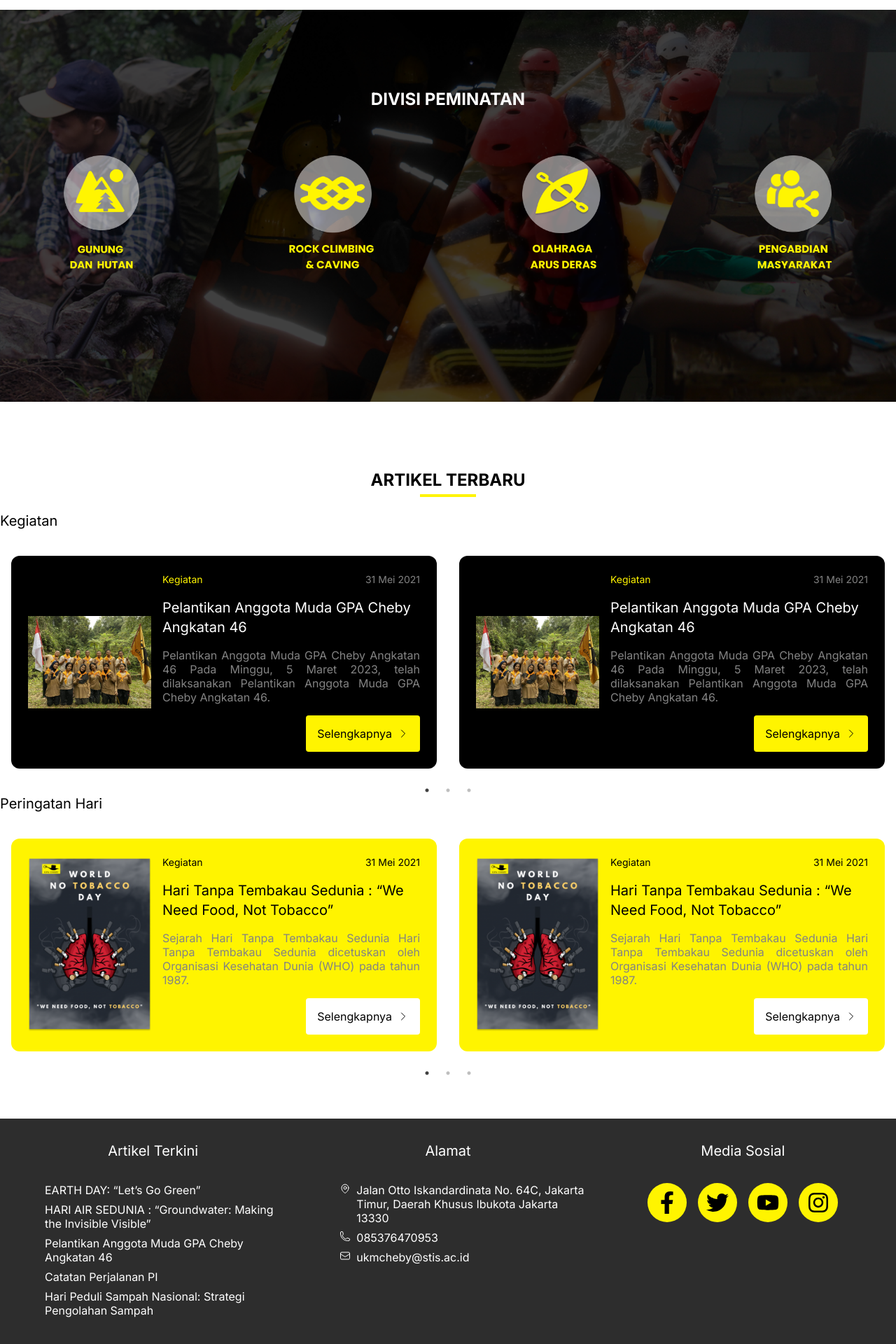
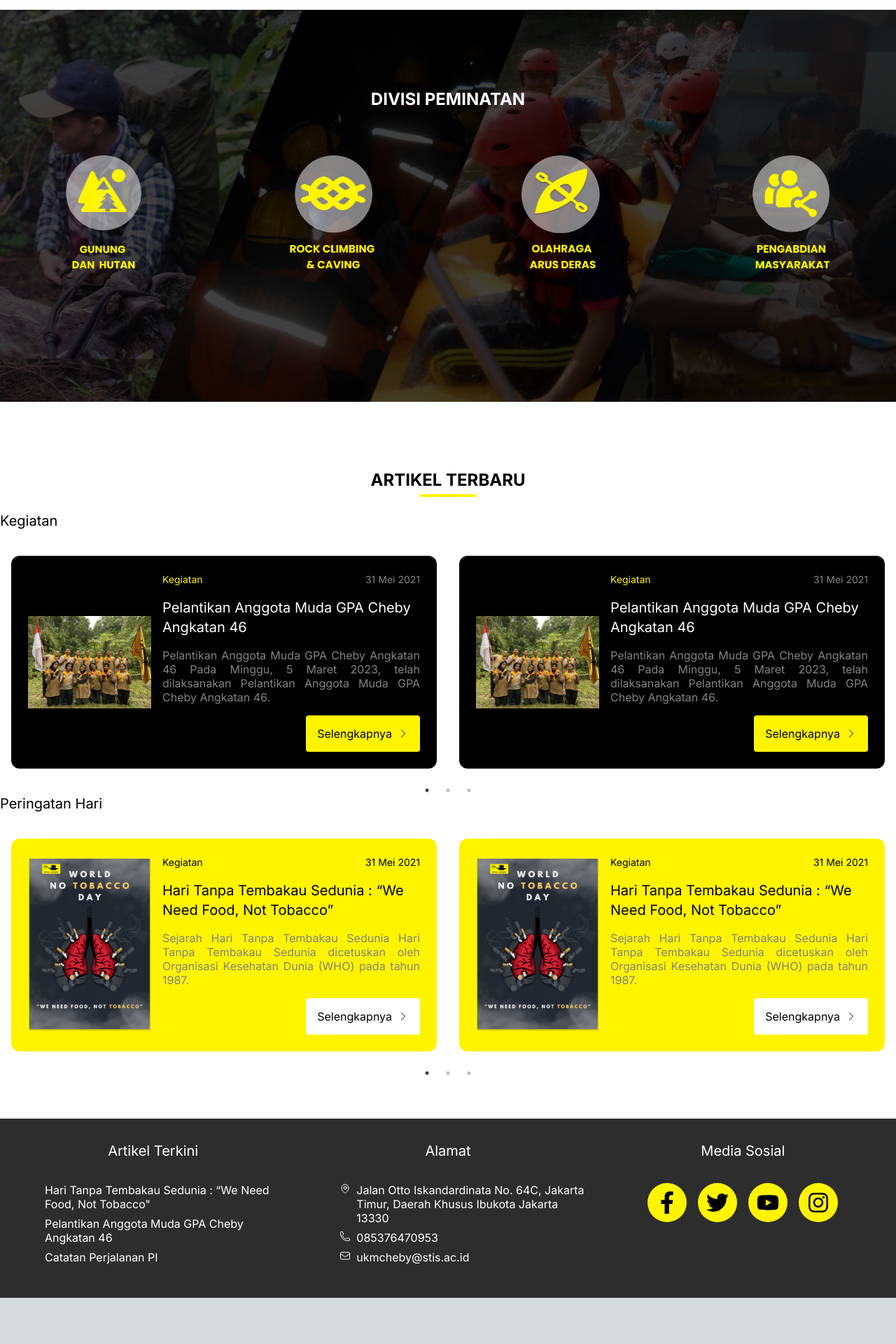
Before and after one commit to muhammadhanief/gpacheby_imk, a Next.js app: page / in a window 1280 px wide. Shown: the part 1362-3282 px from the top of the page at 70% size. After the commit the page ends 3216 px from the top, so only its background shows below. Built offline with nearby package versions, Linux system fonts and the light colour scheme.

Commit message:
done footer dan clickable divisi

```diff
--- a/components/footer.tsx
+++ b/components/footer.tsx
@@ -16,23 +16,15 @@ const Footer = () => {
           <ul className="list-none flex flex-col gap-2">
             <li>
               <Link
+                href={"/artikel/hari_penting/children_hari_penting"}
                 className="text-white hover:text-cheby hover:no-underline"
-                href={"/"}
               >
-                EARTH DAY: “Let’s Go Green”
+                Hari Tanpa Tembakau Sedunia : “We Need Food, Not Tobacco"
               </Link>
             </li>
             <li>
               <Link
-                href={"/"}
-                className="text-white hover:text-cheby hover:no-underline"
-              >
-                HARI AIR SEDUNIA : “Groundwater: Making the Invisible Visible”
-              </Link>
-            </li>
-            <li>
-              <Link
-                href={"/"}
+                href={"/artikel/kegiatan/children_kegiatan"}
                 className="text-white hover:text-cheby hover:no-underline"
               >
                 Pelantikan Anggota Muda GPA Cheby Angkatan 46
@@ -40,18 +32,10 @@ const Footer = () => {
             </li>
             <li>
               <Link
-                href={"/"}
+                href={"/catatan_perjalanan"}
                 className="text-white hover:text-cheby hover:no-underline"
               >
                 Catatan Perjalanan PI
-              </Link>
-            </li>
-            <li>
-              <Link
-                href={"/"}
-                className="text-white hover:text-cheby hover:no-underline"
-              >
-                Hari Peduli Sampah Nasional: Strategi Pengolahan Sampah
               </Link>
             </li>
           </ul>
--- a/components/landing-page/peminatan.tsx
+++ b/components/landing-page/peminatan.tsx
@@ -7,6 +7,7 @@ import RCC from "../../public/lambang-divisi/Rock Climbing.png";
 import Slider from "react-slick";
 import styled from "styled-components";
 import { ChevronRightIcon, ChevronLeftIcon } from "@heroicons/react/24/outline";
+import Link from "next/link";
 
 const Peminatan = () => {
   const SliderWrapper = styled.div`
@@ -84,18 +85,22 @@ const Peminatan = () => {
     {
       name: "Gunung",
       image: GH,
+      href: "tentang_kami/divisi/gunung-hutan",
     },
     {
       name: "Rock Climbing",
       image: RCC,
+      href: "tentang_kami/divisi/rcc",
     },
     {
       name: "Arus Deras",
       image: Orad,
+      href: "/tentang_kami/divisi/orad",
     },
     {
       name: "Pengmas",
       image: Pengmas,
+      href: "tentang_kami/divisi/pengabdian-masyarakat",
     },
   ];
 
@@ -125,10 +130,7 @@ const Peminatan = () => {
           <div className="hidden md:block">
             <div className="flex flex-col md:flex-row mx-auto gap-10 items-center  justify-center mt-16">
               {PENGURUS.map((pengurus) => (
-                // <div
-                //   className="bg-cheby/50 rounded-xl flex flex-col gap-6 w-48 px-6 py-12"
-                //   key={pengurus.name}
-                // >
+                <Link key={pengurus.name} href={pengurus.href}>
                   <div
                     key={pengurus.name}
                     className="aspect-video mx-auto relative shrink-0 w-72"
@@ -144,6 +146,7 @@ const Peminatan = () => {
                       }}
                     />
                   </div>
+                </Link>
                 // </div>
               ))}
             </div>
@@ -153,6 +156,7 @@ const Peminatan = () => {
             <div className="mt-16 ">
               <Slider {...settings}>
                 {PENGURUS.map((pengurus) => (
+                  <Link key={pengurus.name} href={pengurus.href}>
                     <div
                       key={pengurus.name}
                       className="aspect-video mx-auto relative shrink-0 w-72"
@@ -168,6 +172,8 @@ const Peminatan = () => {
                         }}
                       />
                     </div>
+                  </Link>
+
                   // </div>
                 ))}
               </Slider>
```
Lines whose indentation alone changed are shown as unchanged.
